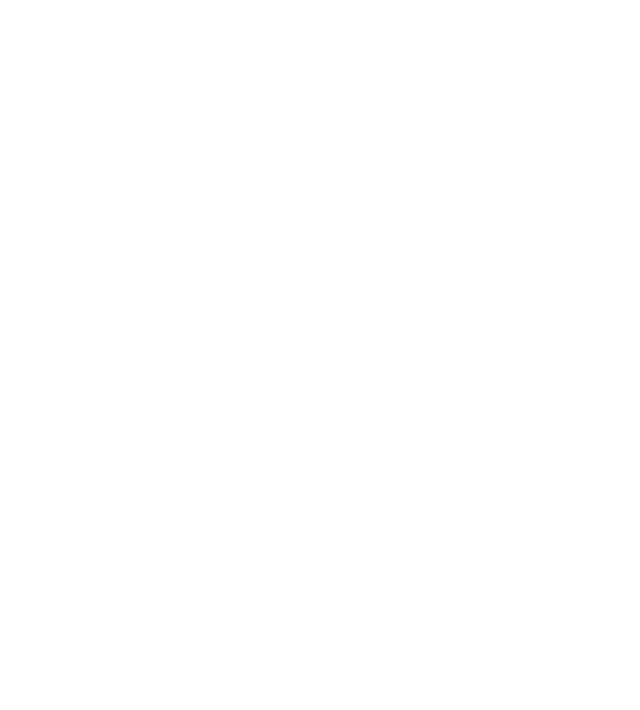
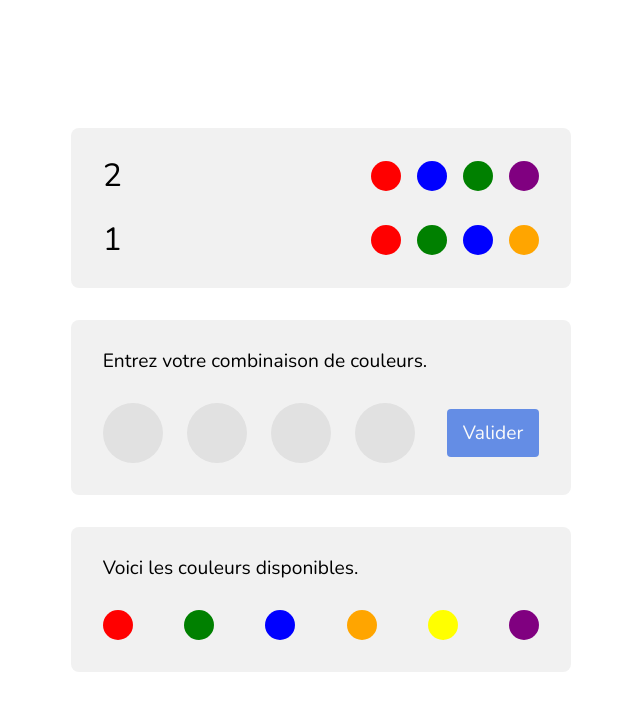
Before and after one commit to baptistedph/mastermind, a website built with Vite: page index.html in a window 1280 px wide. Shown: the whole page, without its empty margins (319-959 px from the left). Built offline with nearby package versions, Linux system fonts and the light colour scheme.

Commit message:
feat: dom loaded with javascript & drag set up

```diff
--- a/index.html
+++ b/index.html
@@ -8,6 +8,22 @@
     <title>Mastermind</title>
   </head>
   <body>
+    <div class="game-container">
+      <ul class="trials"></ul>
+
+      <div class="entry">
+        <h3>Entrez votre combinaison de couleurs.</h3>
+        <div>
+          <ul class="colors"></ul>
+          <button class="add-try">Valider</button>
+        </div>
+      </div>
+      <div class="color-list">
+        <h3>Voici les couleurs disponibles.</h3>
+        <ul class="colors"></ul>
+      </div>
+    </div>
+
     <script type="module" src="/main.js"></script>
   </body>
 </html>
--- /dev/null
+++ b/lib/Dom.js
@@ -0,0 +1,80 @@
+export default class Dom {
+  loadColorList(colors) {
+    const colorsElement = document.querySelector('.color-list .colors')
+
+    for (const color of colors) {
+      const li = document.createElement('li')
+      li.classList.add('color')
+      li.style.backgroundColor = color
+      li.draggable = true
+      li.addEventListener('dragstart', () => {
+        li.classList.add('dragging')
+      })
+
+      li.addEventListener('dragend', () => {
+        li.classList.remove('dragging')
+      })
+
+      colorsElement.appendChild(li)
+    }
+  }
+
+  loadEntries(length) {
+    let colorsTry = []
+
+    const colorsElement = document.querySelector('.entry .colors')
+    const submitButton = document.querySelector('.add-try')
+
+    for (let i = 0; i < length; i++) {
+      let activeColor
+
+      const li = document.createElement('li')
+      li.classList.add('color')
+
+      li.addEventListener('dragover', e => {
+        e.preventDefault()
+        const dragging = document.querySelector('.dragging')
+        activeColor = dragging.style.backgroundColor
+      })
+
+      li.addEventListener('drop', () => {
+        colorsTry[i] = activeColor
+        li.style.backgroundColor = activeColor
+      })
+
+      colorsElement.appendChild(li)
+    }
+
+    submitButton.addEventListener('click', () => {
+      console.log(colorsTry)
+    })
+  }
+
+  loadTrials(trials) {
+    const trialsElement = document.querySelector('.trials')
+
+    let currentTrial = 1
+
+    for (const trial of trials) {
+      const li = document.createElement('li')
+      li.classList.add('try')
+      const span = document.createElement('span')
+      span.innerText = currentTrial
+      const ul = document.createElement('ul')
+      ul.classList.add('colors')
+
+      for (const color of trial) {
+        const liColor = document.createElement('li')
+        liColor.classList.add('color')
+        liColor.style.backgroundColor = color
+        ul.appendChild(liColor)
+      }
+
+      li.appendChild(span)
+      li.appendChild(ul)
+      trialsElement.appendChild(li)
+
+      currentTrial++
+    }
+  }
+}
--- a/Mastermind.js
+++ b/lib/Mastermind.js
@@ -1,9 +1,15 @@
+import Dom from './Dom'
+
 export default class Mastermind {
   constructor() {
     this.colors = ['red', 'green', 'blue', 'orange', 'yellow', 'purple']
     this.length = 4
     this.combinationToFind = null
-    this.trials = 0
+    this.trials = [
+      ['red', 'green', 'blue', 'orange'],
+      ['red', 'blue', 'green', 'purple'],
+    ]
+    this.dom = new Dom()
   }
 
   generateCombination(colors, length) {
@@ -13,6 +19,12 @@ export default class Mastermind {
     )
   }
 
+  loadDom() {
+    this.dom.loadColorList(this.colors)
+    this.dom.loadEntries(this.length)
+    this.dom.loadTrials(this.trials)
+  }
+
   init() {
     this.combinationToFind = this.generateCombination(this.colors, this.length)
 
@@ -20,7 +32,7 @@ export default class Mastermind {
   }
 
   try(colors) {
-    this.try++
+    this.trials.push(colors)
 
     let wellPlaced = 0
     let wrongPlaced = 0
--- a/main.js
+++ b/main.js
@@ -1,7 +1,8 @@
-import Mastermind from './Mastermind'
+import Mastermind from './lib/Mastermind'
 
 const mm = new Mastermind()
 mm.init()
+mm.loadDom()
 
 const { wellPlaced, wrongPlaced, won } = mm.try([
   'red',
@@ -9,5 +10,3 @@ const { wellPlaced, wrongPlaced, won } = mm.try([
   'orange',
   'green',
 ])
-
-console.log(wellPlaced, wrongPlaced, won)
--- a/scss/index.scss
+++ b/scss/index.scss
@@ -1,2 +1,122 @@
 @import url('https://unpkg.com/reset-css@5.0.1/reset.css');
 @import url('https://fonts.googleapis.com/css2?family=Nunito:wght@200;300;400;500;600;700;800;900&display=swap');
+
+$white: #fafafa;
+$gray1: #f1f1f1;
+$gray2: #e1e1e1;
+$blue1: #648de5;
+$blue2: #446bc0;
+
+body {
+  min-height: 100vh;
+  display: grid;
+  place-items: center;
+}
+
+h3,
+span,
+button {
+  font-family: 'Nunito', sans-serif;
+}
+
+button {
+  padding: 0.7rem 1rem;
+  background-color: $blue1;
+  font-size: 1.2rem;
+  color: $white;
+  border: none;
+  border-radius: 4px;
+  transition: background-color 200ms ease;
+  cursor: pointer;
+
+  &:hover {
+    background-color: $blue2;
+  }
+}
+
+.game-container {
+  .trials {
+    background-color: $gray1;
+    border-radius: 8px;
+    display: flex;
+    flex-direction: column-reverse;
+    padding: 2rem;
+    gap: 2rem;
+
+    .try {
+      display: flex;
+      justify-content: space-between;
+      align-items: center;
+
+      > span {
+        font-size: 2rem;
+      }
+
+      .colors {
+        display: flex;
+        gap: 1rem;
+
+        .color {
+          width: 30px;
+          height: 30px;
+          border-radius: 50%;
+          background-color: $gray2;
+        }
+      }
+    }
+  }
+
+  .entry {
+    background-color: $gray1;
+    border-radius: 8px;
+    padding: 2rem;
+    margin-top: 2rem;
+
+    h3 {
+      font-size: 1.2rem;
+    }
+
+    > div {
+      display: flex;
+      align-items: center;
+      gap: 2rem;
+      margin-top: 2rem;
+
+      .colors {
+        display: flex;
+        gap: 1.5rem;
+
+        .color {
+          width: 60px;
+          height: 60px;
+          border-radius: 50%;
+          background-color: $gray2;
+        }
+      }
+    }
+  }
+
+  .color-list {
+    background-color: $gray1;
+    border-radius: 8px;
+    padding: 2rem;
+    margin-top: 2rem;
+
+    h3 {
+      font-size: 1.2rem;
+    }
+
+    .colors {
+      display: flex;
+      margin-top: 2rem;
+      justify-content: space-between;
+
+      .color {
+        width: 30px;
+        height: 30px;
+        border-radius: 50%;
+        background-color: $gray2;
+      }
+    }
+  }
+}
```
Also changed, not shown: css/index.css, 1 other file.
